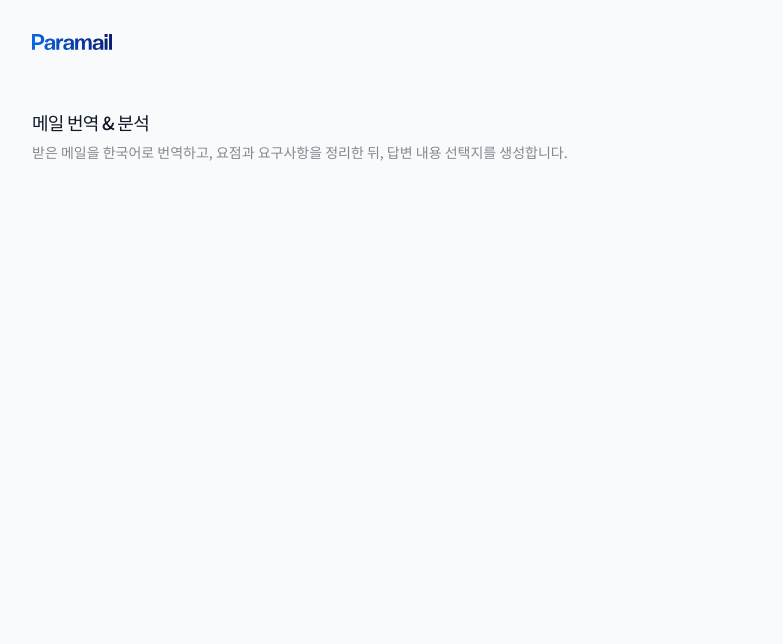
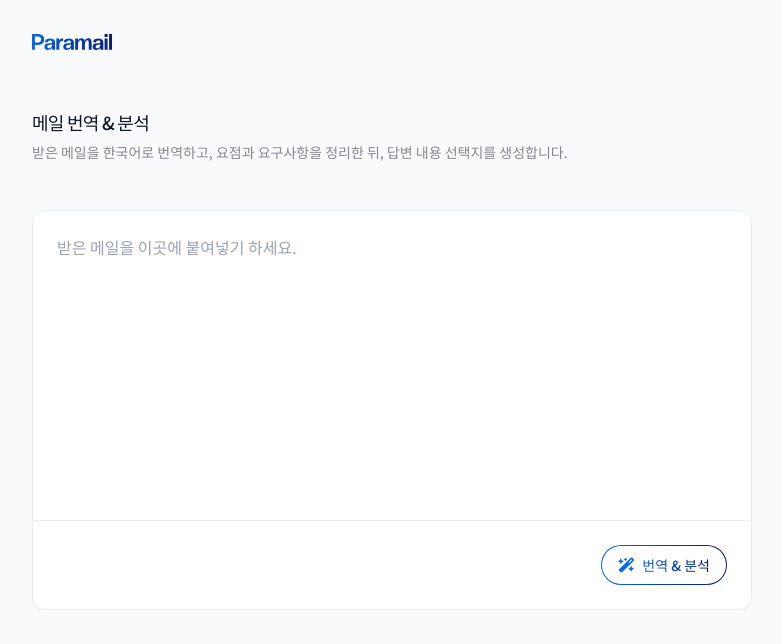
Before and after one commit to htjun/paramail, a Next.js app: page / in a window 1280 px wide. Shown: the top 644 px of the page, without its empty margins (16-799 px from the left). Built offline with nearby package versions, Linux system fonts and the light colour scheme.

Commit message:
Texbox and button components
as

```diff
--- a/package.json
+++ b/package.json
@@ -11,6 +11,7 @@
     "prettier:fix": "prettier --write \"**/*.{js,jsx,tsx,css,md}\""
   },
   "dependencies": {
+    "@heroicons/react": "^2.0.17",
     "@types/node": "18.15.11",
     "@types/react": "18.0.32",
     "@types/react-dom": "18.0.11",
--- a/src/app/page.tsx
+++ b/src/app/page.tsx
@@ -1,6 +1,10 @@
+'use client'
+
+import TextBox from '@/components/TextBox'
 import ParamailLogo from 'public/paramail.svg'
 
 export default function Home() {
+  const handleButtonClick = () => {}
   return (
     <main className="flex flex-col justify-center px-12 py-6">
       <div className="flex h-9 items-center">
@@ -15,6 +19,13 @@ export default function Home() {
           선택지를 생성합니다.
         </p>
       </div>
+      <TextBox
+        placeholder="받은 메일을 이곳에 붙여넣기 하세요."
+        button={{
+          label: '번역 & 분석',
+          onClick: handleButtonClick,
+        }}
+      />
     </main>
   )
 }
--- /dev/null
+++ b/src/components/Button.tsx
@@ -0,0 +1,23 @@
+interface ButtonProps {
+  label: string
+  onClick: () => void
+  icon?: React.ReactNode
+}
+
+const Button = ({ label, onClick, icon }: ButtonProps) => {
+  return (
+    <button
+      onClick={onClick}
+      className="group h-10 rounded-full bg-suit p-[1px]"
+    >
+      <div className="flex h-full w-full items-center gap-2 rounded-full bg-white px-4 text-[#0968E5] transition-all group-hover:bg-suit group-hover:text-white">
+        {icon && icon}
+        <span className="bg-suit bg-clip-text text-sm font-medium [-webkit-text-fill-color:transparent] group-hover:text-white group-hover:[-webkit-text-fill-color:inherit]">
+          {label}
+        </span>
+      </div>
+    </button>
+  )
+}
+
+export default Button
--- /dev/null
+++ b/src/components/TextBox.tsx
@@ -0,0 +1,30 @@
+import WandSVG from 'public/wand.svg'
+import Button from '@/components/Button'
+
+interface TextBoxProps {
+  placeholder?: string
+  button: {
+    label: string
+    onClick: () => void
+  }
+}
+
+const TextBox = ({ placeholder, button }: TextBoxProps) => {
+  return (
+    <div className="flex min-h-[400px] w-[720px] flex-col rounded-xl  bg-white">
+      <textarea
+        placeholder={placeholder}
+        className="h-full w-full grow resize-none rounded-t-xl border border-gray-200 p-6 outline-none transition-all duration-75 hover:border-grayBlue-200 focus:border-grayBlue-300"
+      />
+      <div className="flex justify-end rounded-b-xl border border-t-0 border-gray-200 p-6">
+        <Button
+          label={button.label}
+          onClick={button.onClick}
+          icon={<WandSVG className="h-4 w-4" />}
+        />
+      </div>
+    </div>
+  )
+}
+
+export default TextBox
--- a/tailwind.config.js
+++ b/tailwind.config.js
@@ -48,7 +48,7 @@ module.exports = {
         normal: '0',
       },
       backgroundImage: {
-        suit: 'linear-gradient(87.97deg, #0968E5 0%, #091970 102.09%)',
+        suit: 'linear-gradient(90deg, #0968E5 0%, #091970 100%)',
       },
     },
   },
```
Also changed, not shown: public/wand.svg (added), 1 other file (tests, documents, lock files or other folders).
